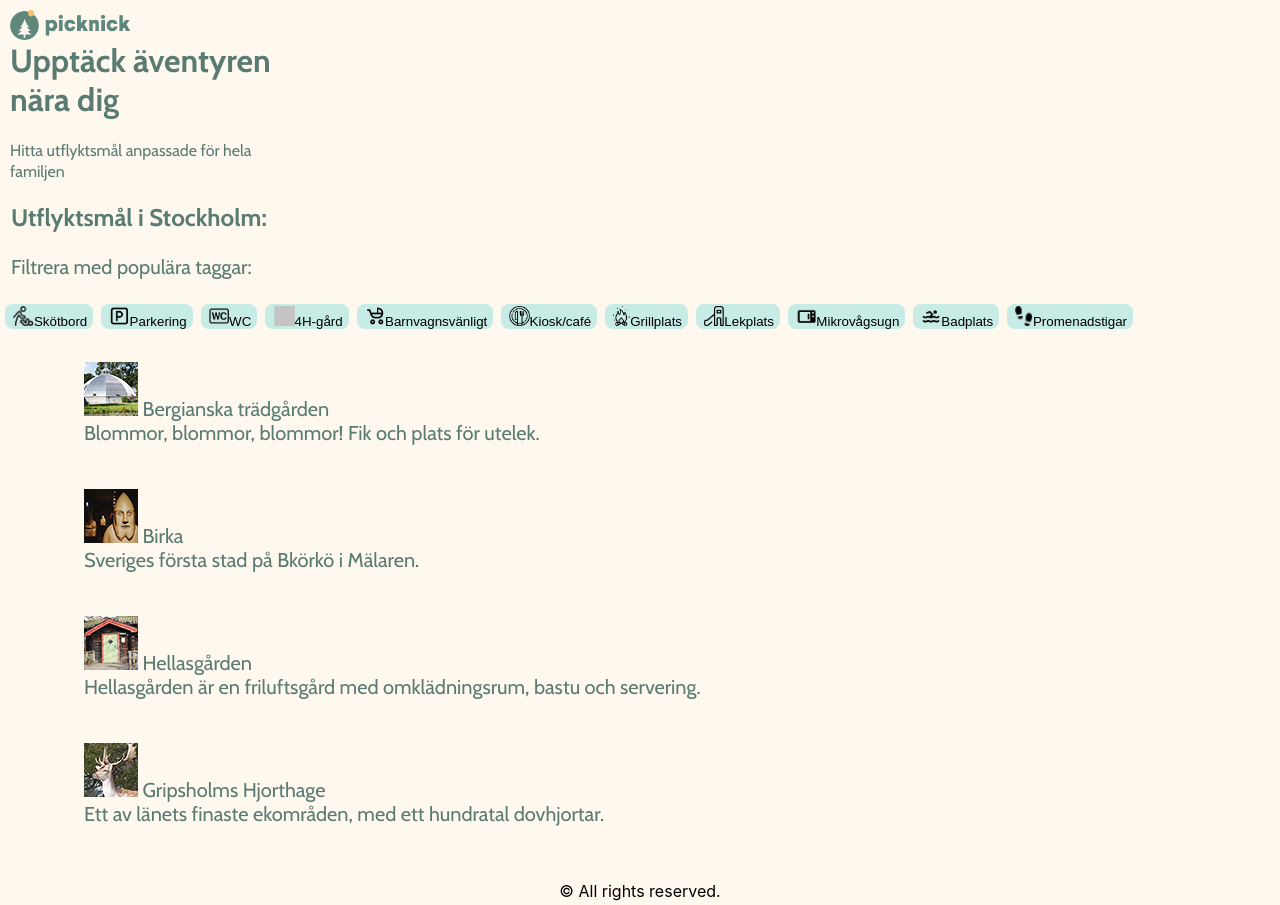
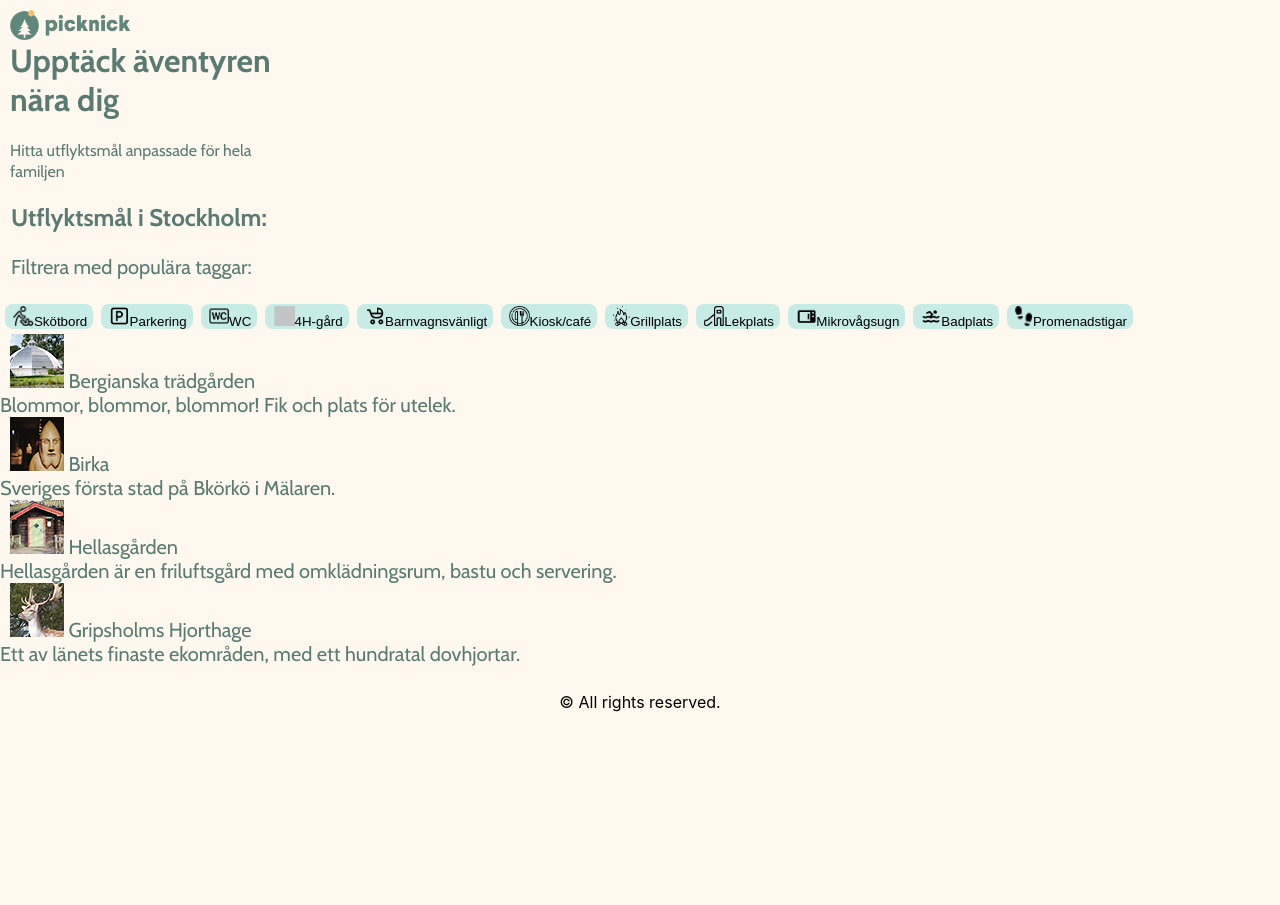
Before and after one commit to Soljojjo/Picknick, a React (Create React App) app: page / in a window 1280 px wide. After the commit the page ends 800 px from the top, so only its background shows below. Built offline with nearby package versions, Linux system fonts and the light colour scheme.

Commit message:
changes in destination and then css

```diff
--- a/public/css/styles.css
+++ b/public/css/styles.css
@@ -145,12 +145,13 @@ h3 {
     font-weight: medium;
     font-size: 20px;
     text-decoration: none;
-    display: block;
+    display: inline;
     padding: 15px;
-    padding-left: 70px;
-    margin: 14px;
+    padding-left: 0px;
+    margin: 10px;
     /*box-shadow: 0 2px 4px 0 rgba(153, 152, 152, 0.104), 0 3px 10px 0 rgba(0, 0, 0, 0.19);*/
     min-width: 100px;
+
     /* From figma below: */
     /*
     display: flex;
```
